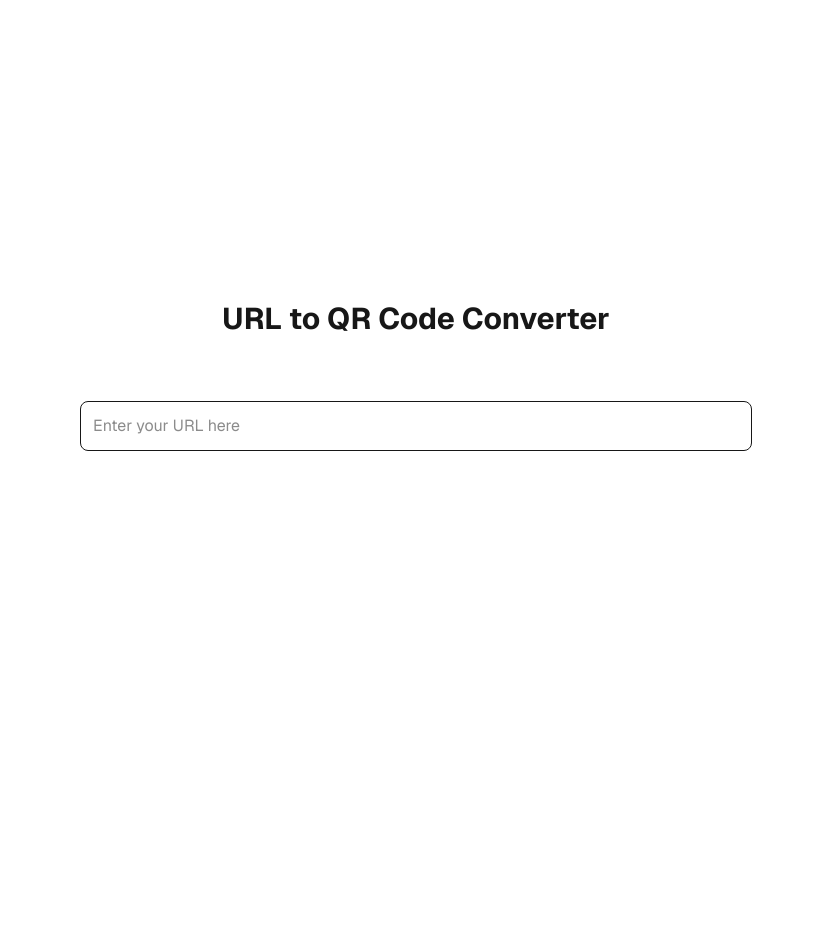
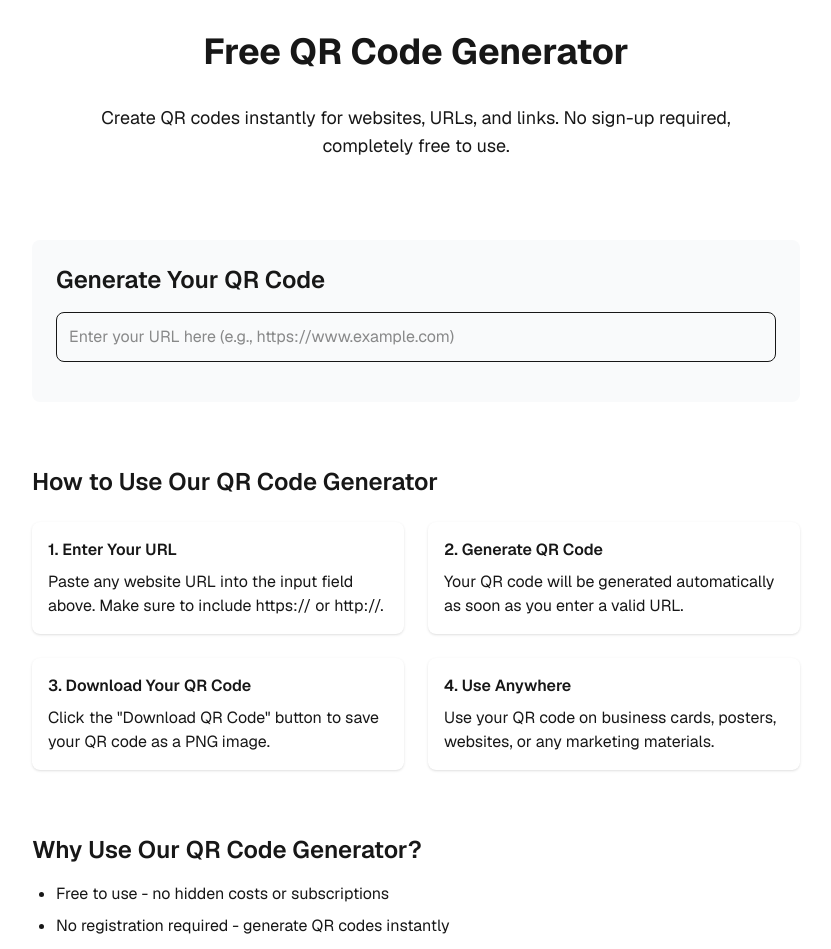
Before and after one commit to Aaronphilip2003/qr-code-generator, a Next.js app: page / in a window 1280 px wide. Shown: the top 949 px of the page, without its empty margins (224-1055 px from the left). Before the commit the page ends 800 px from the top, so only its background shows below. Built offline with nearby package versions, Linux system fonts and the light colour scheme.

Commit message:
added content to the page

```diff
--- a/src/app/page.tsx
+++ b/src/app/page.tsx
@@ -36,9 +36,15 @@ export default function Home() {
   };
 
   return (
-    <div className="min-h-screen p-8 flex flex-col items-center justify-center gap-8">
-      <main className="w-full max-w-2xl flex flex-col items-center gap-8">
-        <h1 className="text-3xl font-bold text-center">URL to QR Code Converter</h1>
+    <div className="min-h-screen p-8 flex flex-col items-center justify-center">
+      <main className="w-full max-w-3xl flex flex-col items-center gap-8">
+        <h1 className="text-4xl font-bold text-center">Free QR Code Generator</h1>
+
+        <div className="text-center max-w-2xl mx-auto">
+          <p className="text-lg mb-4">
+            Create QR codes instantly for websites, URLs, and links. No sign-up required, completely free to use.
+          </p>
+        </div>
 
         {/* AdSense Ad */}
         <ins
@@ -49,13 +55,14 @@ export default function Home() {
           data-full-width-responsive="true"
         />
 
-        <div className="w-full space-y-4">
+        <div className="w-full space-y-4 bg-gray-50 dark:bg-gray-800 p-6 rounded-lg">
+          <h2 className="text-2xl font-semibold mb-4">Generate Your QR Code</h2>
           <input
             type="url"
             value={url}
             onChange={(e) => setUrl(e.target.value)}
-            placeholder="Enter your URL here"
-            className="w-full p-3 border rounded-lg dark:bg-gray-800"
+            placeholder="Enter your URL here (e.g., https://www.example.com)"
+            className="w-full p-3 border rounded-lg dark:bg-gray-700"
           />
 
           <div className="flex flex-col items-center gap-4">
@@ -63,7 +70,7 @@ export default function Home() {
               <>
                 <div
                   id="qr-code"
-                  className="p-4 bg-white dark:bg-gray-800 rounded-lg"
+                  className="p-4 bg-white dark:bg-gray-700 rounded-lg shadow-lg"
                 >
                   <QRCodeSVG
                     value={url}
@@ -76,7 +83,7 @@ export default function Home() {
 
                 <button
                   onClick={downloadQRCode}
-                  className="px-4 py-2 bg-blue-500 text-white rounded-lg hover:bg-blue-600 transition-colors"
+                  className="px-6 py-3 bg-blue-500 text-white rounded-lg hover:bg-blue-600 transition-colors font-semibold"
                 >
                   Download QR Code
                 </button>
@@ -84,6 +91,39 @@ export default function Home() {
             )}
           </div>
         </div>
+
+        <section className="w-full space-y-6 mt-8">
+          <h2 className="text-2xl font-semibold">How to Use Our QR Code Generator</h2>
+          <div className="grid gap-6 md:grid-cols-2">
+            <div className="p-4 bg-white dark:bg-gray-800 rounded-lg shadow">
+              <h3 className="font-semibold mb-2">1. Enter Your URL</h3>
+              <p>Paste any website URL into the input field above. Make sure to include https:// or http://.</p>
+            </div>
+            <div className="p-4 bg-white dark:bg-gray-800 rounded-lg shadow">
+              <h3 className="font-semibold mb-2">2. Generate QR Code</h3>
+              <p>Your QR code will be generated automatically as soon as you enter a valid URL.</p>
+            </div>
+            <div className="p-4 bg-white dark:bg-gray-800 rounded-lg shadow">
+              <h3 className="font-semibold mb-2">3. Download Your QR Code</h3>
+              <p>Click the "Download QR Code" button to save your QR code as a PNG image.</p>
+            </div>
+            <div className="p-4 bg-white dark:bg-gray-800 rounded-lg shadow">
+              <h3 className="font-semibold mb-2">4. Use Anywhere</h3>
+              <p>Use your QR code on business cards, posters, websites, or any marketing materials.</p>
+            </div>
+          </div>
+        </section>
+
+        <section className="w-full mt-8">
+          <h2 className="text-2xl font-semibold mb-4">Why Use Our QR Code Generator?</h2>
+          <ul className="list-disc pl-6 space-y-2">
+            <li>Free to use - no hidden costs or subscriptions</li>
+            <li>No registration required - generate QR codes instantly</li>
+            <li>High-quality PNG downloads</li>
+            <li>Mobile-friendly design</li>
+            <li>Simple and easy to use interface</li>
+          </ul>
+        </section>
 
         {/* Bottom AdSense Ad */}
         <ins
```
